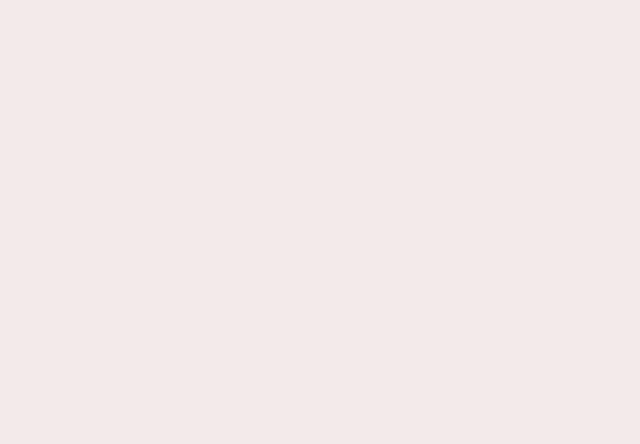
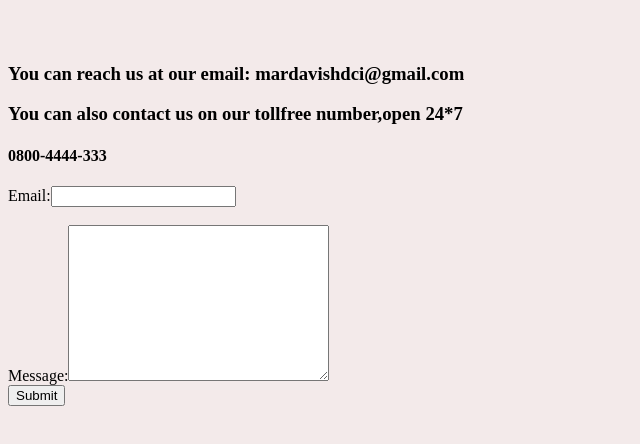
Before and after one commit to marzena-maria/meeting-app-frontend, a React (Create React App) app: page /contact in a window 1280 px wide. Shown: the top 444 px of the page, without its empty margins (0-640 px from the left). Built offline with nearby package versions, Linux system fonts and the light colour scheme.

Commit message:
footer updated

```diff
--- a/package.json
+++ b/package.json
@@ -13,6 +13,7 @@
     "node-sass": "^4.14.1",
     "react": "^17.0.1",
     "react-dom": "^17.0.1",
+    "react-icons": "^4.1.0",
     "react-router-dom": "^5.2.0",
     "react-scripts": "4.0.1",
     "web-vitals": "^0.2.4"
--- a/src/App.js
+++ b/src/App.js
@@ -9,6 +9,9 @@ import EventForm from './Components/Forms/EventForm/EventForm';
 import Maps from './Components/Pages/Maps/Maps';
 import Notifications from "./Components/Notifications"
 import PrivateRoute from "./Components/PrivateRoute/PrivateRoute"
+import About from "./Components/About"
+import Contact from "./Components/Contact"
+
 
 function App() {
   return (
@@ -36,14 +39,16 @@ function App() {
       <Route path ="/event-form" component={EventForm} exact />
       <Route path ="/location" component={Maps} exact />
       <Route path ="/register" component={Register} exact />
-      <Route path ="/register" component={Register} exact />
       <Route path ="/login" component={Login} exact />
       <PrivateRoute path ="/user_profile" component={UserProfile} exact />
       <Route path ="/" component={Home} exact />
+      <Route path ="/about" component={About} exact />
+      <Route path ="/contact" component={Contact} exact />
 
     </Switch>
 
     </BrowserRouter>
+
     </Notifications>
   );
 }
--- /dev/null
+++ b/src/Components/About.js
@@ -0,0 +1,18 @@
+import React from 'react'
+
+function About() {
+    return (
+        <div>
+            <h1>About Us</h1>
+            <p>Connecting Minds is a platform to enrich your skills in a unique way.
+                Here,you can meet people all over the world regardless of the distance and language barrier.
+                Connecting Minds is very new to everyone but will make sure it reaches out to everyone in no time.
+            </p>
+            <p>What are you waiting for??</p>
+            <p>Let's get started !!!!</p>
+
+        </div>
+    )
+}
+
+export default About
--- /dev/null
+++ b/src/Components/Contact.js
@@ -0,0 +1,54 @@
+import React,{useState,useContext} from "react";
+import { NotificationContext } from "../Components/Notifications";
+
+function Contact() {
+    const setMessage = useContext(NotificationContext);
+    const[email,setEmail] = useState("");
+    const [msg,setMsg] = useState("");
+
+    function contactSubmit(e){
+        e.preventDefault();
+        if(email && msg){
+        return setMessage("We will get back to you as soon as possible. Thank you for your interest.")
+    }
+    return setMessage("Please fill up the form before Submitting")
+
+}
+
+
+  return (
+    <div>
+        <br/>
+        <br/>
+        <h3>You can reach us at our email: <strong>mardavishdci@gmail.com</strong> </h3>
+        <div>
+        <h3>You can also contact us on our tollfree number,open 24*7</h3>
+        <h4>0800-4444-333</h4>
+        </div>
+      <form onSubmit={contactSubmit}>
+        <div>
+          <label>Email:</label>
+          <input
+            type="email"
+            value={email}
+            onChange={(e) => setEmail(e.target.value)}
+          />
+        </div>
+        <br />
+        <div>
+          <label>Message:</label>
+          <textarea
+            cols="30"
+            rows="10"
+            type="text"
+            value={msg}
+            onChange={(e) => setMsg(e.target.value)}
+          />
+        </div>
+        <button type="submit">Submit</button>
+      </form>
+    </div>
+  );
+}
+
+export default Contact;
--- a/src/Components/Forms/UserForms/Login.js
+++ b/src/Components/Forms/UserForms/Login.js
@@ -24,6 +24,7 @@ import { NotificationContext } from "../../Notifications";
        else{
            setMessage("EmailId or password is invalid")
        }
+    }
 
 
     return (
@@ -50,7 +51,7 @@ import { NotificationContext } from "../../Notifications";
             {/* <a href="">Forget Password</a> */}
         </div>
     )
-}
+
 }
 
 export default Login
--- a/src/Components/Forms/UserForms/Password.js
+++ b/src/Components/Forms/UserForms/Password.js
@@ -2,11 +2,13 @@ import React from 'react'
 
 function Password() {
     const [email,setEmail] = useState("")
+
     return (
-        <div>
+        <form onSubmit={sendEmail}>
             <label>enter the registered emailId</label>
             <input type="email" value = {email} onChange={(e)=>{setEmail(e.target.value)}} />
-        </div>
+            <button type="submit">Submit</button>
+        </form>
     )
 }
 
--- a/src/Components/Pages/Home.js
+++ b/src/Components/Pages/Home.js
@@ -3,14 +3,17 @@ import NavBar from "../shared/NavBar"
 
 import SearchFromInput from './SearchFromInput/SearchFromInput';
 import SearchFromNav from './SearchFromNav/SearchFromNav';
+import Footer from "../shared/Footer"
+import Slider from "../Slider/Slider"
 
 function Home() {
     return (
         <div>
             <NavBar />
-
+            < Slider />
             <SearchFromNav />
             <SearchFromInput />
+            <Footer />
         </div>
     )
 };
--- /dev/null
+++ b/src/Components/shared/Footer.js
@@ -0,0 +1,38 @@
+import React from "react";
+import { FaFacebook, FaInstagram, FaTwitter } from "react-icons/fa";
+import {Link } from 'react-router-dom'
+
+function Footer() {
+  return (
+    <div>
+      <div>
+        <div>
+        <ul>
+                <li>
+                    <Link to='/' >Home </Link>
+                </li>
+                <li>
+                    <Link to='/about' >About </Link>
+                </li>
+                <li>
+                    <Link to='/contact' >Contact </Link>
+                </li>
+                </ul>
+        </div>
+          <h3>Follow Us</h3>
+        <a href="https://www.facebook.com/Connecting-People-104799601625055/">
+          <FaFacebook />
+        </a>
+        <a href="https://www.instagram.com/connecting_minds_2021/">
+          <FaInstagram />
+        </a>
+        <a href="https://twitter.com/home">
+          <FaTwitter />
+        </a>
+      </div>
+      © 2021 Connecting Minds
+    </div>
+  );
+}
+
+export default Footer;
```
Also changed, not shown: 1 other file (tests, documents, lock files or other folders).
